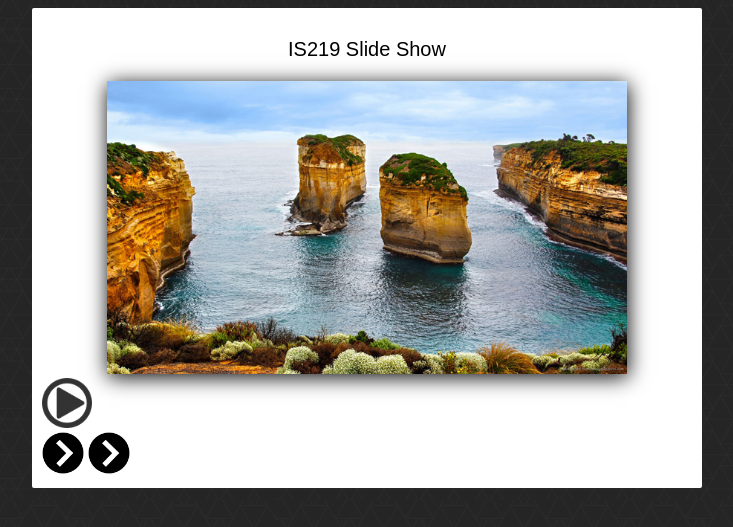
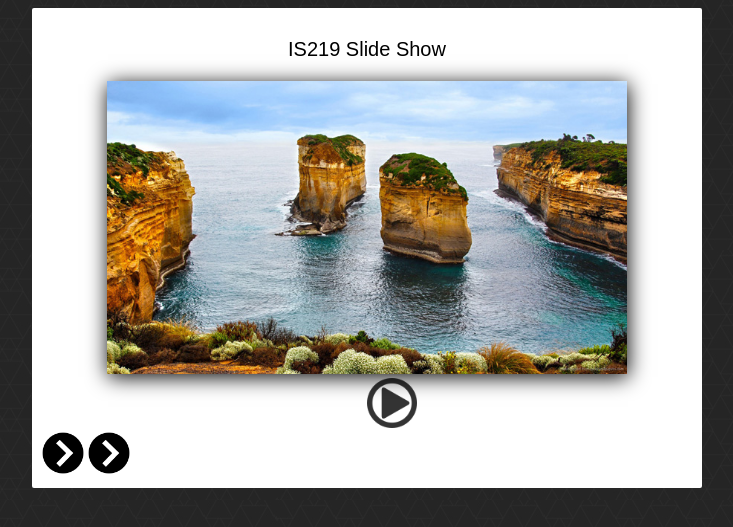
Before and after one commit to Bailiffjr/is219s16Bailiff-p2, a PHP site: page /index.html in a window 1280 px wide. Shown: the top 527 px of the page, without its empty margins (273-1006 px from the left). Run offline with PHP 8.4, Linux system fonts and the light colour scheme; grey boxes labelled with a size stand in for pictures from a placeholder-image service; some libraries are stand-ins or nearby versions.

Commit message:
Update style.css

```diff
--- a/style.css
+++ b/style.css
@@ -34,8 +34,9 @@ body {
 	position: relative;
 	z-index: 3;
 	opacity: .8;
-	top:10%;
-	margin: 0 auto;
+	top:50%;
+    	left:50%;
+	margin: auto;
 }
 
 .thumbnail {
```
